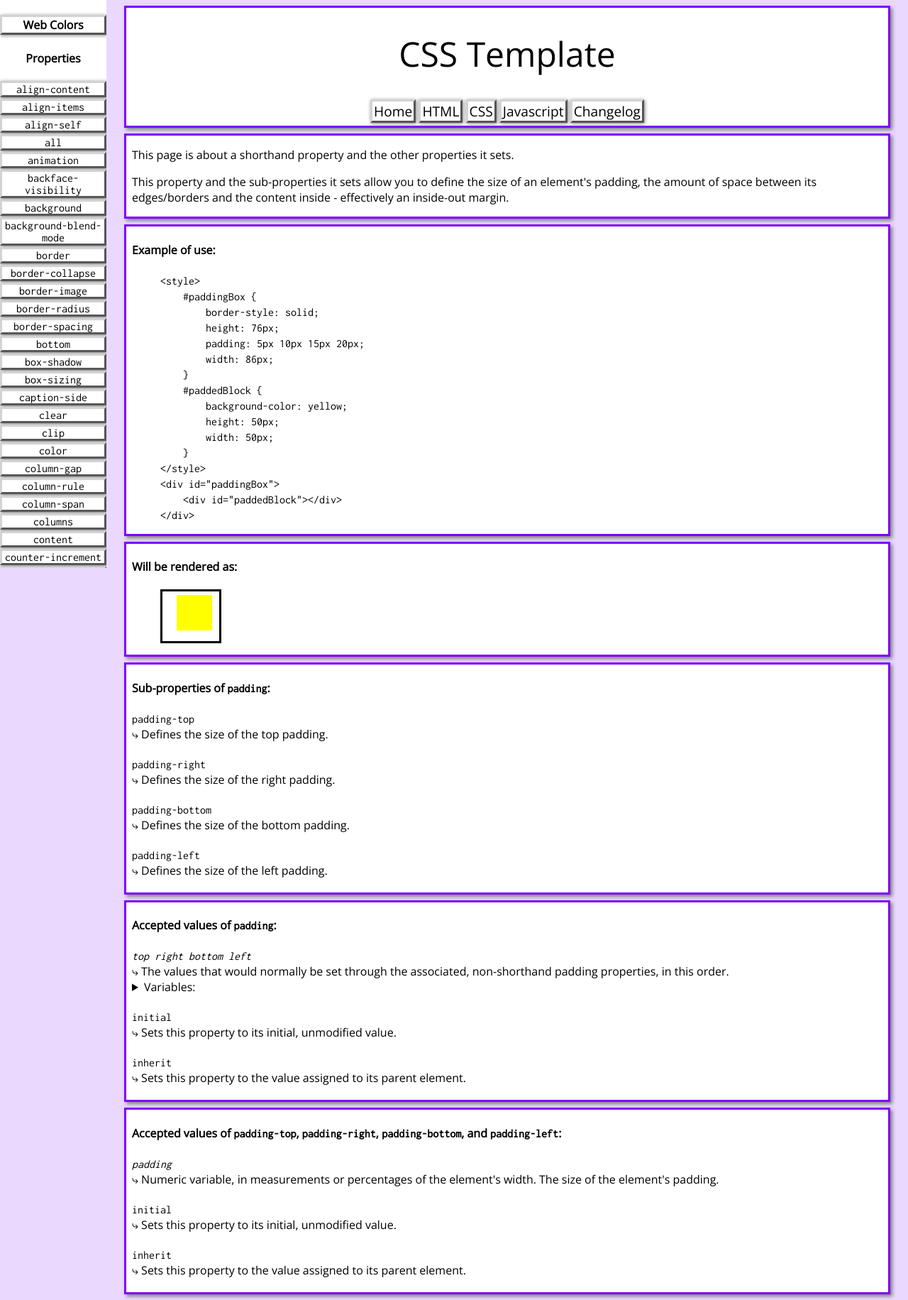
After one commit to VioletRose/Web-Code-Encyclopedia, a PHP site: page /css/padding.php in a window 1280 px wide. The commit adds this page. Shown: the whole page at 71% size. Run offline with PHP 8.4, Linux system fonts and the light colour scheme.

Commit message:
09/14/2016 Update
Additions:
css/overflow
css/padding
Changes:
css/csshead.php: Added links for overflow and padding.

```diff
--- a/css/csshead.php
+++ b/css/csshead.php
@@ -65,6 +65,8 @@
 		<li><code><a href="/css/order.php">order</a></code></li>
 		<li><code><a href="/css/outline.php">outline</a></code></li>
 		<li><code><a href="/css/outline-offset.php">outline-offset</a></code></li>
+		<li><code><a href="/css/overflow.php">overflow</a></code></li>
+		<li><code><a href="/css/padding.php">padding</a></code></li>
 		<li><code><a class="needsAttn" href="/css/position.php">position</a></code></li>
 		<li><code><a class="needsAttn" href="/css/transform.php">transform</a></code></li>
 	</ul>
--- /dev/null
+++ b/css/padding.php
@@ -0,0 +1,122 @@
+<?php
+    $PAGE_NAME = 'CSS Template';
+    require_once($_SERVER["DOCUMENT_ROOT"].'/css/csshead.php');
+?>
+<main>
+	<section>
+		<p>This page is about a shorthand property and the other properties it sets.</p>
+		<p>This property and the sub-properties it sets allow you to define the size of an element's padding, the amount of space between its edges/borders and the content inside - effectively an inside-out margin.</p>
+	</section>
+	<section>
+		<h4>Example of use:</h4>
+		<figure class="exampleFigure">
+			<code>
+				&lt;style&gt;
+				<br>
+				&nbsp;&nbsp;&nbsp;&nbsp;#paddingBox {
+				<br>
+				&nbsp;&nbsp;&nbsp;&nbsp;&nbsp;&nbsp;&nbsp;&nbsp;border-style: solid;
+				<br>
+				&nbsp;&nbsp;&nbsp;&nbsp;&nbsp;&nbsp;&nbsp;&nbsp;height: 76px;
+				<br>
+				&nbsp;&nbsp;&nbsp;&nbsp;&nbsp;&nbsp;&nbsp;&nbsp;padding: 5px 10px 15px 20px;
+				<br>
+				&nbsp;&nbsp;&nbsp;&nbsp;&nbsp;&nbsp;&nbsp;&nbsp;width: 86px;
+				<br>
+				&nbsp;&nbsp;&nbsp;&nbsp;}
+				<br>
+				&nbsp;&nbsp;&nbsp;&nbsp;#paddedBlock {
+				<br>
+				&nbsp;&nbsp;&nbsp;&nbsp;&nbsp;&nbsp;&nbsp;&nbsp;background-color: yellow;
+				<br>
+				&nbsp;&nbsp;&nbsp;&nbsp;&nbsp;&nbsp;&nbsp;&nbsp;height: 50px;
+				<br>
+				&nbsp;&nbsp;&nbsp;&nbsp;&nbsp;&nbsp;&nbsp;&nbsp;width: 50px;
+				<br>
+				&nbsp;&nbsp;&nbsp;&nbsp;}
+				<br>
+				&lt;/style&gt;
+				<br>
+				&lt;div id="paddingBox"&gt;
+				<br>
+				&nbsp;&nbsp;&nbsp;&nbsp;&lt;div id="paddedBlock"&gt;&lt;/div&gt;
+				<br>
+				&lt;/div&gt;
+			</code>
+		</figure>
+	</section>
+	<section>
+		<h4>Will be rendered as:</h4>
+		<figure class="renderFigure">
+			<style>
+				#paddingBox {
+					border-style: solid;
+					height: 76px;
+					padding: 5px 10px 15px 20px;
+					width: 86px;
+				}
+				#paddedBlock {
+					background-color: yellow;
+					height: 50px;
+					width: 50px;
+				}
+			</style>
+			<div id="paddingBox">
+				<div id="paddedBlock"></div>
+			</div>
+		</figure>
+	</section>
+	<section>
+		<h4>Sub-properties of <code>padding</code>:</h4>
+		<dl>
+			<dt><code>padding-top</code></dt>
+			<dd>&#10551; Defines the size of the top padding.</dd>
+			<dt><code>padding-right</code></dt>
+			<dd>&#10551; Defines the size of the right padding.</dd>
+			<dt><code>padding-bottom</code></dt>
+			<dd>&#10551; Defines the size of the bottom padding.</dd>
+			<dt><code>padding-left</code></dt>
+			<dd>&#10551; Defines the size of the left padding.</dd>
+		</dl>
+	</section>
+	<section>
+		<h4>Accepted values of <code>padding</code>:</h4>
+		<dl>
+			<dt><code><var>top</var> <var>right</var> <var>bottom</var> <var>left</var></code></dt>
+			<dd>
+				&#10551; The values that would normally be set through the associated, non-shorthand padding properties, in this order.
+				<details>
+					<summary>Variables:</summary>
+					<dl>
+						<dt><code><var>top</var></code></dt>
+						<dd>&#10551; Required. The value of <code>padding-top</code>.</dd>
+						<dt><code><var>right</var></code></dt>
+						<dd>&#10551; Optional. The value of <code>padding-right</code>.</dd>
+						<dt><code><var>bottom</var></code></dt>
+						<dd>&#10551; Optional. The value of <code>padding-bottom</code>.</dd>
+						<dt><code><var>left</var></code></dt>
+						<dd>&#10551; Optional. The value of <code>padding-left</code>.</dd>
+					</dl>
+				</details>
+			</dd>
+			<dt><code>initial</code></dt>
+			<dd>&#10551; Sets this property to its initial, unmodified value.</dd>
+			<dt><code>inherit</code></dt>
+			<dd>&#10551; Sets this property to the value assigned to its parent element.</dd>
+		</dl>
+	</section>
+	<section>
+		<h4>Accepted values of <code>padding-top</code>, <code>padding-right</code>, <code>padding-bottom</code>, and <code>padding-left</code>:</h4>
+		<dl>
+			<dt><code><var>padding</var></code></dt>
+			<dd>&#10551; Numeric variable, in measurements or percentages of the element's width. The size of the element's padding.</dd>
+			<dt><code>initial</code></dt>
+			<dd>&#10551; Sets this property to its initial, unmodified value.</dd>
+			<dt><code>inherit</code></dt>
+			<dd>&#10551; Sets this property to the value assigned to its parent element.</dd>
+		</dl>
+	</section>
+</main>
+<?php
+    require_once($_SERVER["DOCUMENT_ROOT"].'/genericfoot.php');
+?>
```
Also changed, not shown: css/overflow.php (added, +129 -0 lines), changelog.txt.
